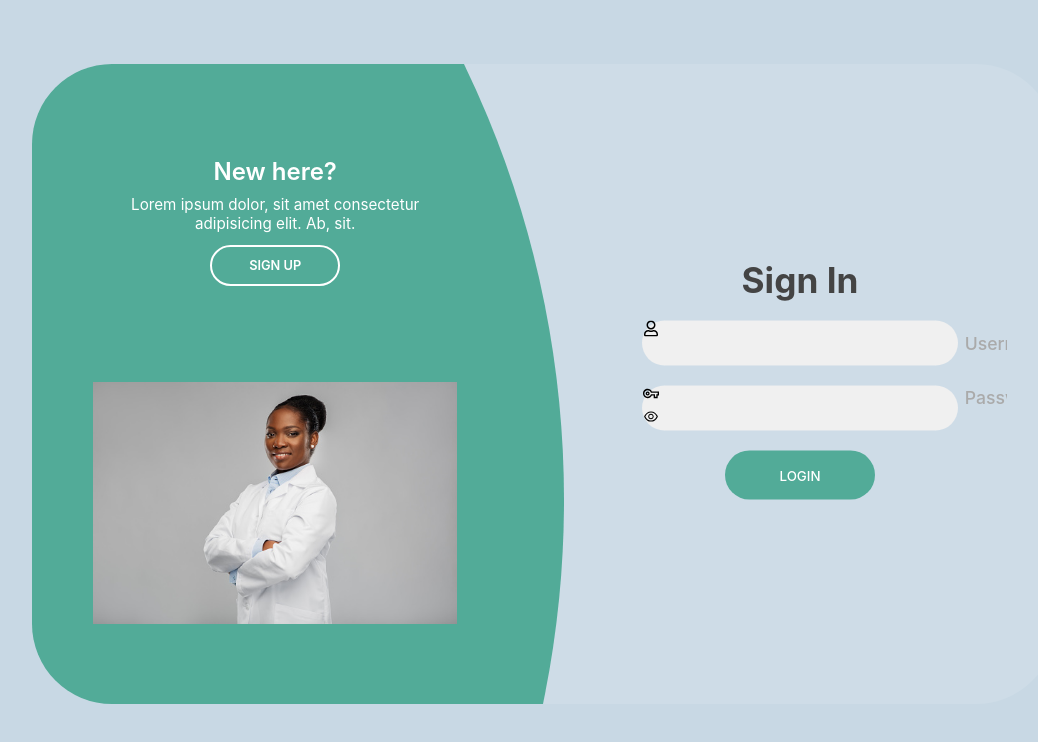
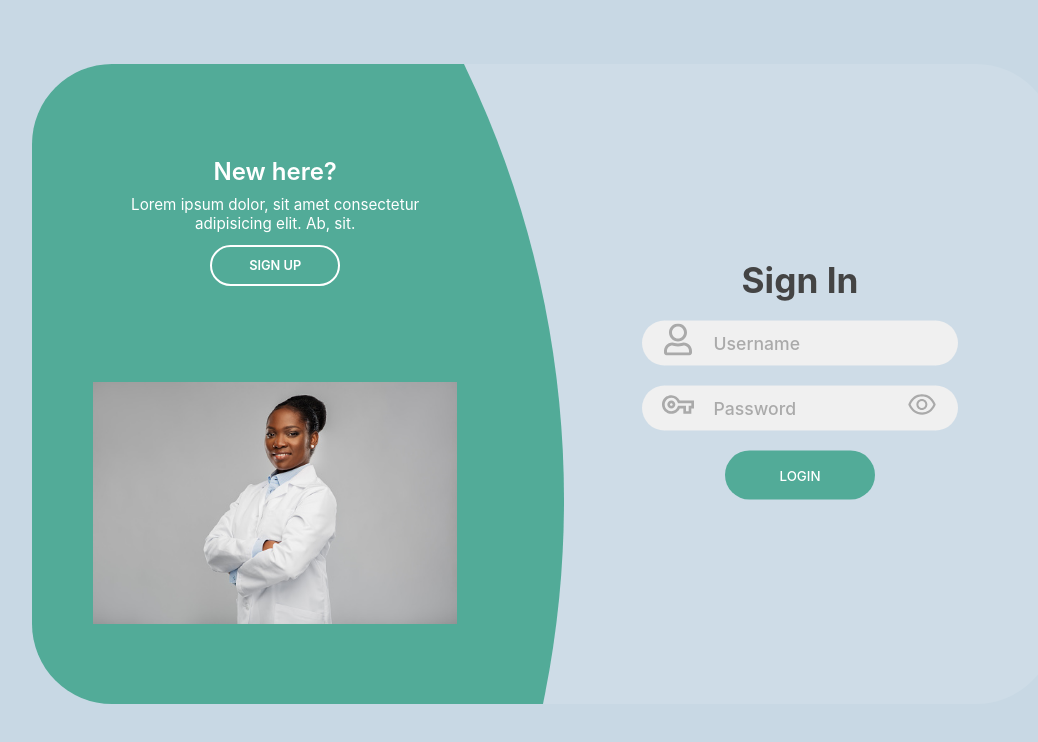
Before and after one commit to Silicon-Valley00/eirhub-frontend, a React (Create React App) app in the folder client/: page / in a window 1280 px wide. Shown: the top 742 px of the page, without its empty margins (96-1134 px from the left). Built offline with nearby package versions, Linux system fonts and the light colour scheme; the HTML template or start-up script is replaced by a standard one.

Commit message:
Added Icons to the Registration Form

```diff
--- a/client/src/login.css
+++ b/client/src/login.css
@@ -83,9 +83,11 @@ form.sign-up-form {
     background-color: #f0f0f0;
     margin: 10px 0;
     border-radius: 55px;
-    display: grid;
-    grid-template-columns: 85% 15%;
-    padding: 0 0.1rem;
+    /* padding: 0 0.1rem; */
+    display: flex;
+    align-items: center;
+    justify-content: center;
+    font-size: 2rem;
 }
 
 .input-field input {
@@ -96,9 +98,11 @@ form.sign-up-form {
     font-weight: 600;
     font-size: 1.1rem;
     color: #333;
-    margin-left: 55px;
     width: 90%;
-
+}
+.input-field i {
+    color: #aaa;
+    margin: auto 20px ;
 }
 .error {
     max-width: 380px;
```
